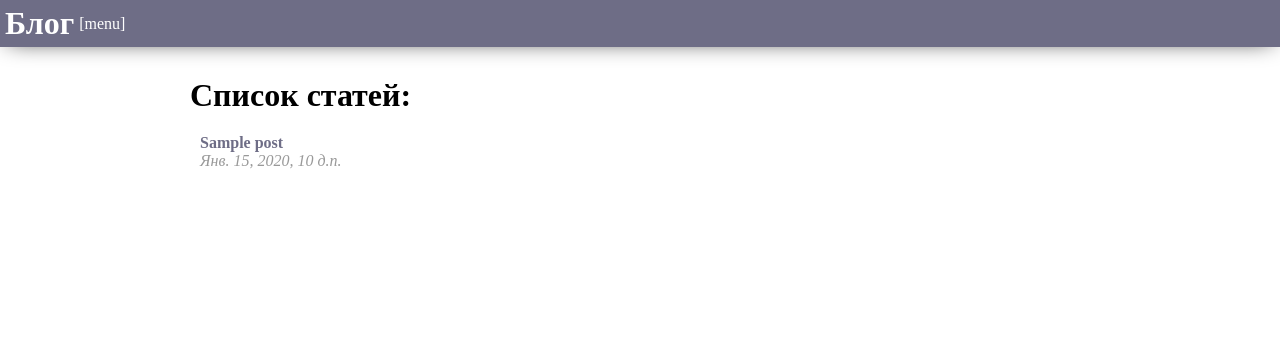
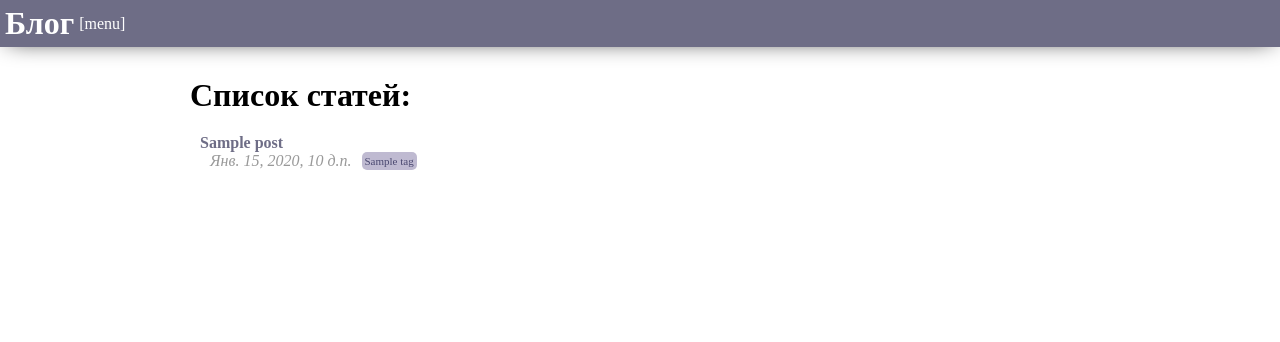
Before and after one commit to oleg-kuv/djangolearn, a Django app: page / in a window 1280 px wide. Shown: the top 342 px of the page. Run offline with Django 3.2, Linux system fonts and the light colour scheme; tables that the repository leaves empty hold one stand-in row (Sample ...).

Commit message:
add filtering by get query params

```diff
--- a/blog/static/css/blog.css
+++ b/blog/static/css/blog.css
@@ -1,7 +1,9 @@
 .blog {}
+
 .blog>*:not(:last-child) {
   padding-bottom: 10px;
 }
+
 .blog__list {}
 
 .blog__item {
@@ -17,13 +19,35 @@
   padding-bottom: 10px;
 }
 
-.blog__tags {display: flex; flex-direction: row;}
+.blog__item__meta {
+  display: flex;
+  margin-left: 10px;
+}
+
+.blog__item__meta>*:not(:last-child) {
+  margin-right: 10px;
+}
+
+.blog__tags {
+  display: flex;
+  flex-direction: row;
+}
+
 .blog__tag {
   background: #bfbad1;
   padding: 3px;
   border-radius: 5px;
   font-size: 13px;
 }
+
 .blog__tag:not(:last-child) {
   margin-right: 5px;
 }
+
+.blog__tag a {
+  color: #4a4870;
+}
+
+.blog__item .blog__tag {
+  font-size: 11px;
+}
--- a/blog/templates/blog/post_list.html
+++ b/blog/templates/blog/post_list.html
@@ -1,17 +1,27 @@
 {% extends 'base.html' %}
 {% load static %}
 {% block head %}
-    <link rel="stylesheet" href="{% static 'css/blog.css' %}">
+<link rel="stylesheet" href="{% static 'css/blog.css' %}">
 {% endblock %}
 {% block content %}
 <div class="block block_bloglist">
-  <div class="block__header"><h1>Список статей:</h1></div>
+  <div class="block__header">
+    <h1>Список статей:</h1>
+  </div>
   <div class="block__content">
     <div class="blog">
       <div class="blog__list">
         {% for post in posts%}
         <div class="blog__item">
-          <h4><a href="{% url 'post_detail' pk=post.pk %}">{{ post.title }}</a></h4> <i>{{ post.created_date }}</i>
+          <h4><a href="{% url 'post_detail' pk=post.pk %}">{{ post.title }}</a></h4>
+          <div class="blog__item__meta">
+            <i>{{ post.created_date }}</i>
+            <div class="blog__tags">
+              {% for tag in post.tags.all %}
+              <div class="blog__tag"><a href="/?tag={{ tag.id }}">{{ tag }}</a></div>
+              {% endfor %}
+            </div>
+          </div>
         </div>
         {% endfor %}
 
--- a/blog/views.py
+++ b/blog/views.py
@@ -3,38 +3,53 @@ from django.contrib.auth.decorators import login_required
 from .models import Post
 from .forms import PostForm
 # Create your views here.
+
+
 def post_list(request):
-    posts = Post.objects.filter(active=True).order_by('created_date')
-    return render (request, 'blog/post_list.html', {'posts': posts})
+    filter_active = request.GET.get('active')
+    filter_tag = request.GET.get('tag')
+
+    if filter_active is None:
+        filter_active = True
+
+    posts = Post.objects.order_by('created_date').filter(active=filter_active)
+
+    if filter_tag is not None:
+        posts = posts.filter(tags=filter_tag)
+
+    return render(request, 'blog/post_list.html', {'posts': posts})
+
 
 def post_detail(request, pk):
     post = get_object_or_404(Post, pk=pk)
     tags = post.tags.filter(active=True)
-    return render (request, 'blog/post_detail.html', {'post': post, 'tags': tags})
+    return render(request, 'blog/post_detail.html', {'post': post, 'tags': tags})
+
 
 @login_required
-def post_new (request):
+def post_new(request):
     if request.method == 'POST':
         form = PostForm(request.POST)
         if form.is_valid():
-            post = form.save(commit = False)
+            post = form.save(commit=False)
             post.author = request.user
             post.save()
             return redirect('post_detail', pk=post.pk)
     else:
         form = PostForm()
-    return render (request, 'blog/post_edit.html', {'form': form })
+    return render(request, 'blog/post_edit.html', {'form': form})
+
 
 @login_required
-def post_edit (request, pk):
+def post_edit(request, pk):
     post = get_object_or_404(Post, pk=pk)
     if request.method == 'POST':
         form = PostForm(request.POST, instance=post)
         if form.is_valid():
-            post = form.save(commit = False)
+            post = form.save(commit=False)
             post.author = request.user
             post.save()
             return redirect('post_detail', pk=post.pk)
     else:
         form = PostForm(instance=post)
-    return render (request, 'blog/post_edit.html', {'form': form })
+    return render(request, 'blog/post_edit.html', {'form': form})
```
Also changed, not shown: blog/admin.py (+10 -4 lines).
